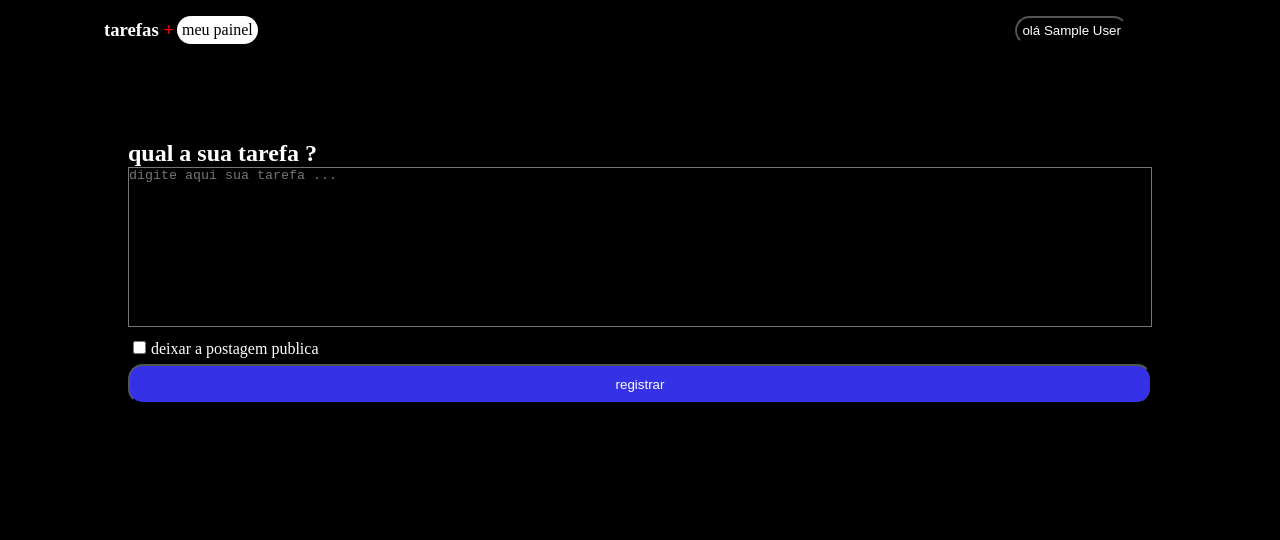
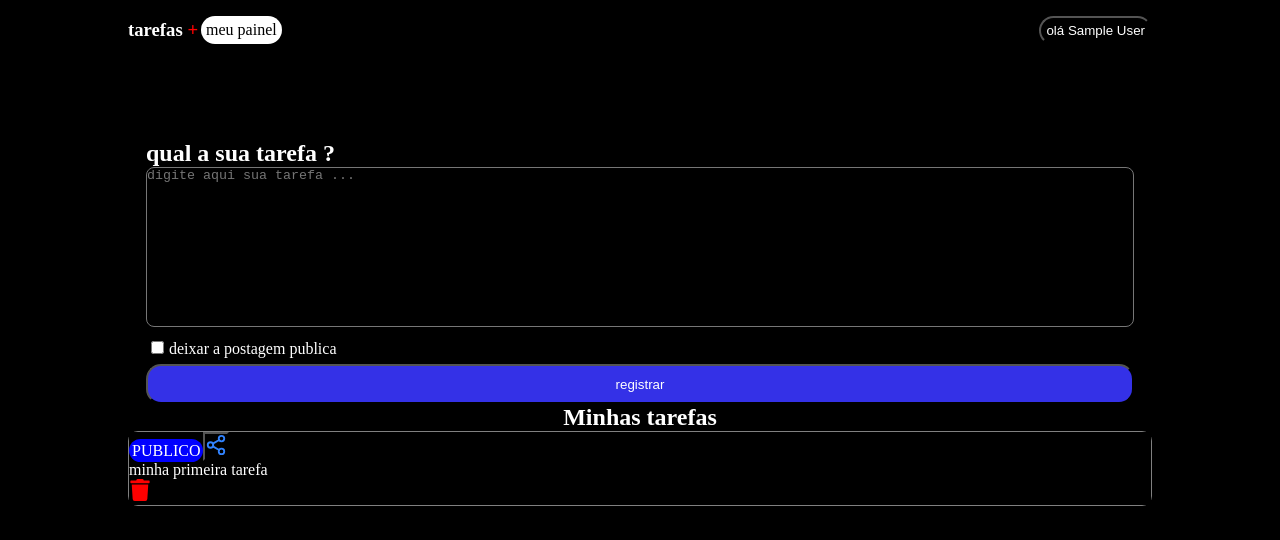
Before and after one commit to gustavoslsj1/board, a Next.js app: page /dashboard/Dashboard in a window 1280 px wide. Shown: the top 540 px of the page. Built offline with nearby package versions, Linux system fonts and the light colour scheme; no server answers; sample sign-in values are in the browser's storage.

Commit message:
taskboard

```diff
--- a/package.json
+++ b/package.json
@@ -12,7 +12,8 @@
     "next": "14.2.13",
     "next-auth": "^4.24.8",
     "react": "^18",
-    "react-dom": "^18"
+    "react-dom": "^18",
+    "react-icons": "^5.3.0"
   },
   "devDependencies": {
     "@types/node": "^20",
--- a/src/components/header/header.module.css
+++ b/src/components/header/header.module.css
@@ -1,22 +1,23 @@
 
 .header{
+    width: 100%;
     display: flex;
-    background-color: black;
+    justify-content: center;
     align-items: center;
-    justify-content: center;
 }
 
 .content{
+    display: flex;
+    justify-content: space-between;
+    align-items:center ;
+    height: 60px;
     width: 100%;
     max-width: 1024px;
-    display: flex;
-    justify-content: space-between;
-    align-items: center;
-    height: 60px;
+
 }
 .nav{
     display: flex;
-    justify-content: center;
+    justify-content: space-between;
     align-items: center;
 }
 .button{
--- a/src/components/header/index.tsx
+++ b/src/components/header/index.tsx
@@ -17,14 +17,13 @@ export default function Header(){
                    )}
                 </nav>
                 {status === "loading" ?(
-                    <></>
-                ): session?(
-                    <button className={styles.button} onClick={()=> signOut()}>olá {session?.user?.name}</button>
-                ): (
+                        <></>
+                    ): session?(
+                        <button className={styles.button} onClick={()=> signOut()}>olá {session?.user?.name}</button>
+                    ):(
                     <button className={styles.button} onClick={()=>signIn("google")}>cadastre-se</button>
-                )}
+                    )}
             </section>
-            oiiiiiiiii
         </header>
     )
 }
--- a/src/components/textboard/textboard.module.css
+++ b/src/components/textboard/textboard.module.css
@@ -4,4 +4,5 @@
     height: 160px;
     color: #fff;
     outline: none;
+    border-radius: 8px;
 }
--- a/src/pages/dashboard/Dashboard.tsx
+++ b/src/pages/dashboard/Dashboard.tsx
@@ -4,6 +4,8 @@ import TextBoard from "@/components/textboard";
 import { GetServerSideProps } from "next";
 
 import { getSession } from "next-auth/react";
+import {FiShare2} from "react-icons/fi"
+import { FaTrash } from "react-icons/fa";
 export default function DashBoard(){
     return(
         <div className={styles.container}>
@@ -28,6 +30,23 @@ export default function DashBoard(){
                         </form>
                     </div>
                 </section>
+
+                <section className={styles.taskSection}>
+                    <h1>Minhas tarefas  </h1>
+
+                    <article className={styles.taskArticle}>
+                        <div className={styles.taskDiv}>
+                            <label className={styles.labeltask}>PUBLICO</label>
+                            <button>
+                                <FiShare2 size={22} color="#3183ff"/>
+                            </button>
+                        </div>
+                        <div>
+                            <p>minha primeira tarefa</p>
+                            <FaTrash size={22} color="red"/>
+                        </div>
+                    </article>
+                </section>
             </main>
         </div>
     )
--- a/src/pages/dashboard/dashboard.module.css
+++ b/src/pages/dashboard/dashboard.module.css
@@ -1,12 +1,17 @@
 .container{
-    display: grid;
+    width: 100%;
+}
+.section{
+    display: flex;
     width: 100%;
     align-items: center;
     justify-content: center;
+}
+.content{
+    width: 100%;
+    max-width: 1024px;
     margin-top: 80px;
-}
-.section{
-    width: 1024px;
+    padding:  0 18px;
 }
 .legenda{
     color: #fff;
@@ -29,3 +34,26 @@
 .button:hover{
     opacity: 60%;
 }
+.taskSection{
+    width: 100%;
+    display: flex;
+    flex-direction: column;
+    align-items: center;
+    justify-content: center;
+}
+.taskArticle{
+    border: 1px solid gray;
+    border-radius: 10px;
+    max-width: 1024px;
+    width: 100%;
+
+}
+.labeltask{
+    background-color: blue;
+    color: #fff;
+    border-radius: 20px;
+    padding: 3px;
+}
+.taskDiv a {
+    text-decoration: none;
+}
```
Also changed, not shown: 1 other file (tests, documents, lock files or other folders).
